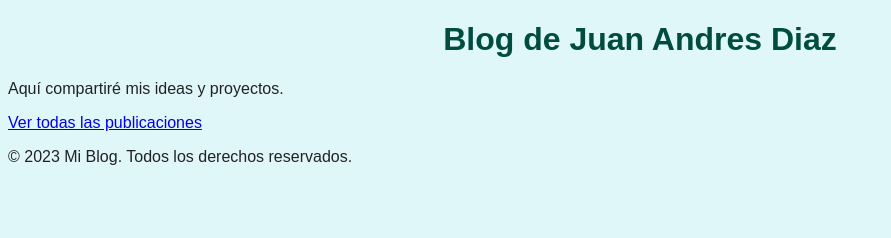
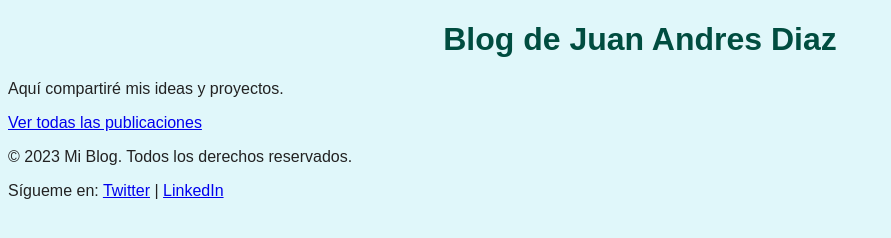
Before and after one commit to JuanDiaz0709-labs/my-personal-blog-anterior, a plain HTML site: page index.html in a window 1280 px wide. Shown: the whole page, without its empty margins (0-891 px from the left). Drawn offline with Linux system fonts and the light colour scheme.

Commit message:
feat: Añadir enlaces a redes sociales en el pie de página

```diff
--- a/index.html
+++ b/index.html
@@ -9,6 +9,7 @@
   <h1>Blog de Juan Andres Diaz</h1>
   <p>Aquí compartiré mis ideas y proyectos.</p>
   <p><a href="archive.html">Ver todas las publicaciones</a></p>
-  <footer><p>&copy; 2023 Mi Blog. Todos los derechos reservados.</p></footer>
+  <footer><p>&copy; 2023 Mi Blog. Todos los derechos reservados.</p>  <p>Sígueme en: <a href="#">Twitter</a> | <a href="#">LinkedIn</a></p>
+</footer>
 </body>
 </html>
```
